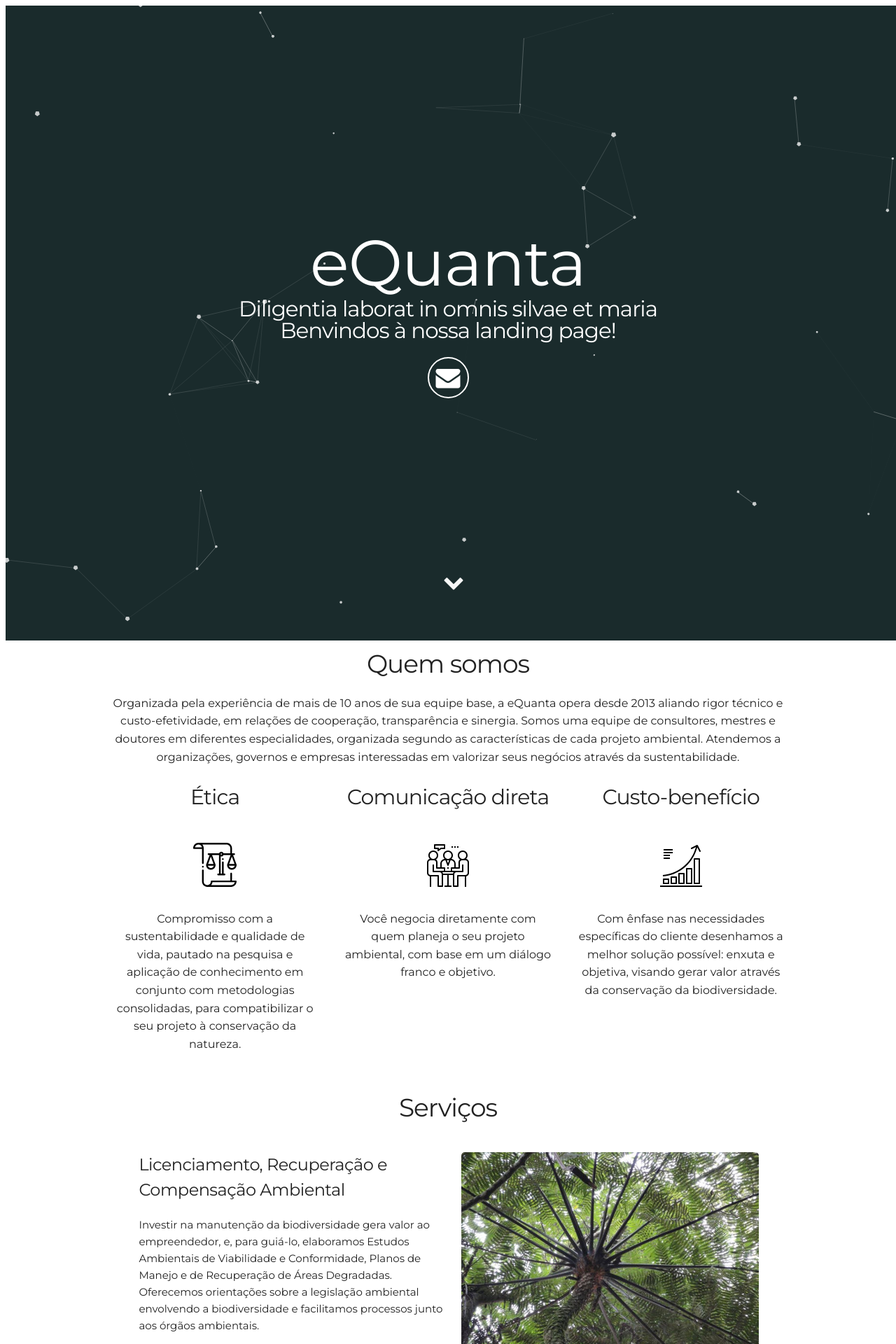
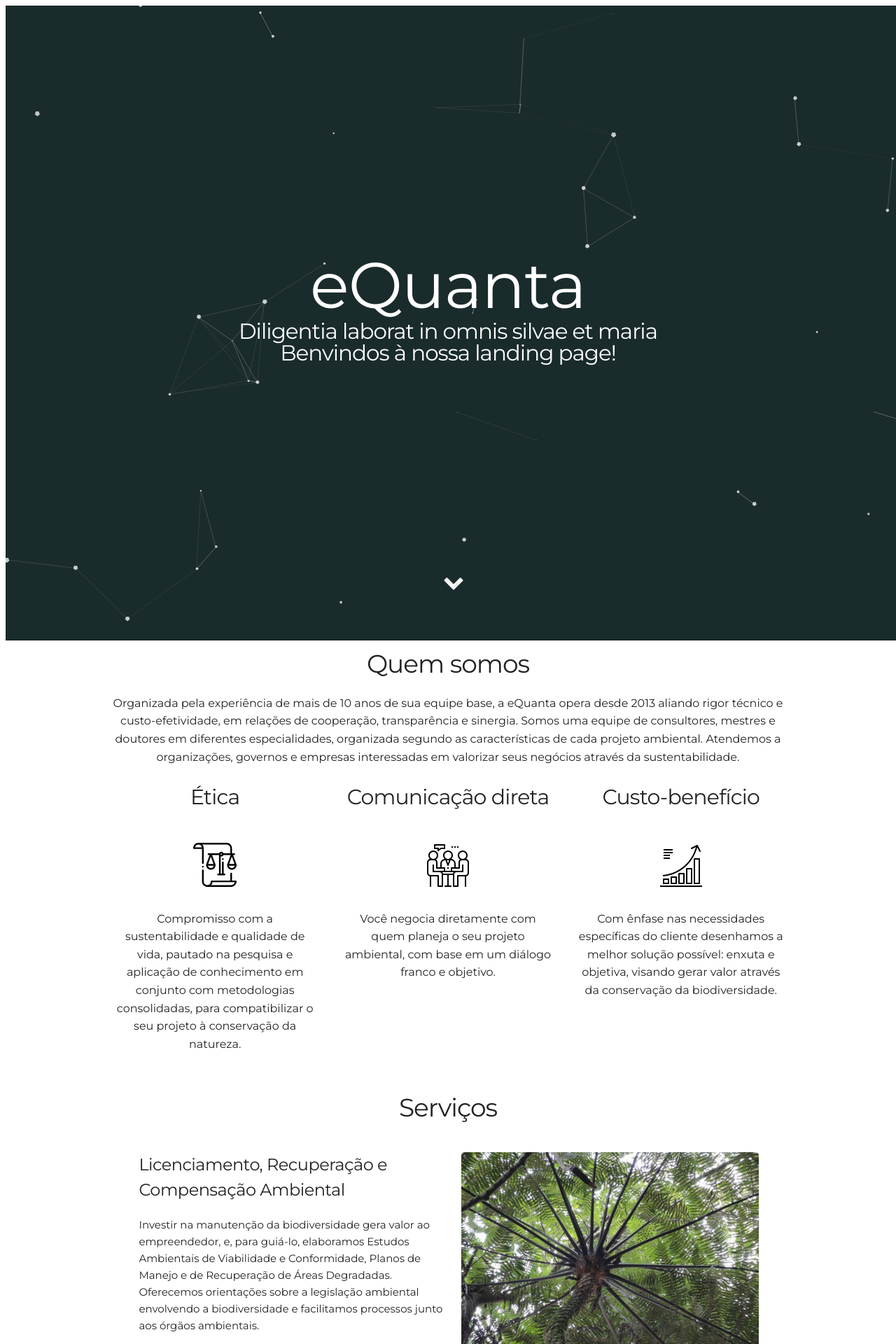
Before and after one commit to leroy1977/eQ1, a Jekyll site: the page built from index.html, in a window 1280 px wide. Shown: the top 1920 px of the page at 70% size. Built offline with Jekyll 4.4.1, drawn with Linux system fonts in a browser that asks for light colours.

Commit message:
Update header.html

```diff
--- a/_includes/header.html
+++ b/_includes/header.html
@@ -5,7 +5,7 @@
         <span class="site-description">{{site.user_title}}</span>
       </h1>
       <div class="icons-header">
-        <a aria-label="Send email" href="mailto:{{site.email}}"><i class="icon fa fa-envelope"></i></a>
+        <!--<a aria-label="Send email" href="mailto:{{site.email}}"><i class="icon fa fa-envelope"></i></a> -->
         <!-- <a aria-label="Facebook" target="_blank" href="https://www.facebook.com/eQuanta.env"><i class="icon fa fa-facebook" aria-hidden="true"></i></a> -->
         <!-- <a aria-label="Facebook" target="_blank" href="https://www.instagram.com/eQuanta.env{{site.facebook_username}}"><i class="icon fa fa-instagram" aria-hidden="true"></i></a> -->
        <!-- <a aria-label="My Twitter" target="_blank" href="https://twitter.com/{{site.twitter_username}}"><i class="icon fa fa-twitter" aria-hidden="true"></i></a> -->
```
